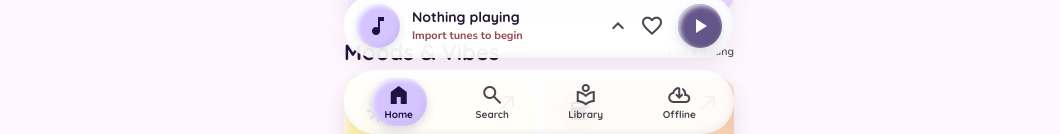
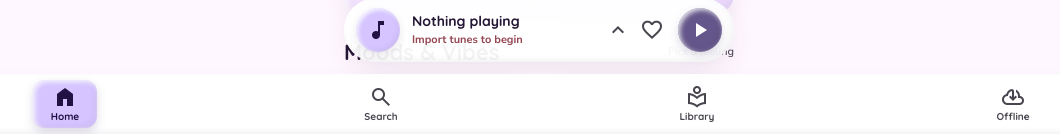
Before and after one commit to natx6/block-neo-brutalist, a Next.js app: page / in a window 1280 px wide. Shown: the part 666-800 px from the top of the page, without its empty margins (101-1161 px from the left). Built offline with nearby package versions, Linux system fonts and the light colour scheme; no server answers.

Commit message:
Straight slim navbar bar

```diff
--- a/app/components/Nav.tsx
+++ b/app/components/Nav.tsx
@@ -20,7 +20,7 @@ export function MiniPlayer() {
     setArtFailed(false);
   }, [current?.id]);
   return (
-    <aside className="fixed inset-x-0 z-40 px-5 pointer-events-none" style={{ bottom: "4.75rem" }}>
+    <aside className="fixed inset-x-0 z-40 px-5 pointer-events-none" style={{ bottom: "4.5rem" }}>
       <div className="pointer-events-auto mx-auto max-w-[390px] h-[64px] t-card-95 rounded-full px-3 flex items-center justify-between clay-pill">
         <Link href="/player" className="flex items-center gap-3 min-w-0 flex-1" onClick={() => setArtFailed(false)}>
           {showArt ? (
@@ -65,17 +65,17 @@ const TABS = [
 
 export function BottomNav({ active }: { active: string }) {
   return (
-    <nav className="fixed bottom-0 inset-x-0 z-50 px-5 pointer-events-none" style={{ paddingBottom: 0 }}>
-      <div className="pointer-events-auto mx-auto max-w-[390px] h-16 t-card-90 rounded-full px-2 flex items-center justify-around clay-pill">
+    <nav className="fixed bottom-0 inset-x-0 z-50 pointer-events-none" style={{ paddingBottom: 0 }}>
+      <div className="pointer-events-auto h-[60px] t-card flex items-center justify-around clay-pill rounded-none px-2">
         {TABS.map((t) => (
           <Link
             key={t.id}
             href={t.href}
-            className={`flex flex-col items-center justify-center w-14 h-12 rounded-full min-w-[56px] min-h-[48px] ${
+            className={`flex flex-col items-center justify-center w-16 h-12 rounded-xl min-w-[60px] min-h-[48px] ${
               active === t.id ? "t-primary-ct clay-button-active font-bold" : "t-muted"
             }`}
           >
-            <Icon name={t.icon} fill={active === t.id} className="text-[22px]" />
+            <Icon name={t.icon} fill={active === t.id} className="text-[20px]" />
             <span className="font-display font-bold text-[10px]">{t.label}</span>
           </Link>
         ))}
--- a/app/library/page.tsx
+++ b/app/library/page.tsx
@@ -46,7 +46,7 @@ export default function LibraryPage() {
   return (
     <div className="t-bg h-dvh max-w-[430px] mx-auto flex flex-col relative overflow-hidden">
       <TopBar title="Library" />
-      <main className="flex-1 min-h-0 pt-[calc(4rem+env(safe-area-inset-top))] pb-[150px] px-5 overflow-y-auto overscroll-contain">
+      <main className="flex-1 min-h-0 pt-[calc(4rem+env(safe-area-inset-top))] pb-[144px] px-5 overflow-y-auto overscroll-contain">
         <div className="flex gap-2 overflow-x-auto no-scrollbar py-3">
           {TABS.map((t, i) => (
             <button
--- a/app/offline/page.tsx
+++ b/app/offline/page.tsx
@@ -54,7 +54,7 @@ export default function OfflinePage() {
   return (
     <div className="t-bg h-dvh max-w-[430px] mx-auto flex flex-col relative overflow-hidden">
       <TopBar title="Offline" />
-      <main className="flex-1 min-h-0 pt-[calc(4rem+env(safe-area-inset-top))] pb-[150px] px-5 flex flex-col gap-4 overflow-y-auto overscroll-contain">
+      <main className="flex-1 min-h-0 pt-[calc(4rem+env(safe-area-inset-top))] pb-[144px] px-5 flex flex-col gap-4 overflow-y-auto overscroll-contain">
         <div className="pt-3" />
 
         <div className="w-full t-surface rounded-2xl p-4 clay-card flex flex-col gap-2">
--- a/app/page.tsx
+++ b/app/page.tsx
@@ -234,7 +234,7 @@ export default function Home() {
         </div>
       </header>
 
-      <main className="flex-1 min-h-0 pt-[calc(4rem+env(safe-area-inset-top))] pb-[150px] overflow-y-auto overscroll-contain">
+      <main className="flex-1 min-h-0 pt-[calc(4rem+env(safe-area-inset-top))] pb-[144px] overflow-y-auto overscroll-contain">
         <div className="px-5 pt-3">
           <p className="font-display font-bold text-[18px]">{greeting}</p>
         </div>
--- a/app/search/page.tsx
+++ b/app/search/page.tsx
@@ -303,7 +303,7 @@ export default function SearchPage() {
   return (
     <div className="t-bg h-dvh max-w-[430px] mx-auto flex flex-col relative overflow-hidden">
       <TopBar title="Search" />
-      <main ref={mainRef} className="flex-1 min-h-0 pt-[calc(4rem+env(safe-area-inset-top))] pb-[150px] px-5 flex flex-col gap-4 overflow-y-auto overscroll-contain">
+      <main ref={mainRef} className="flex-1 min-h-0 pt-[calc(4rem+env(safe-area-inset-top))] pb-[144px] px-5 flex flex-col gap-4 overflow-y-auto overscroll-contain">
         <div className="pt-3">
           <div className="flex items-center w-full h-14 t-card rounded-full px-4 clay-card">
             <span className="t-primary-text mr-2 flex items-center">
```
